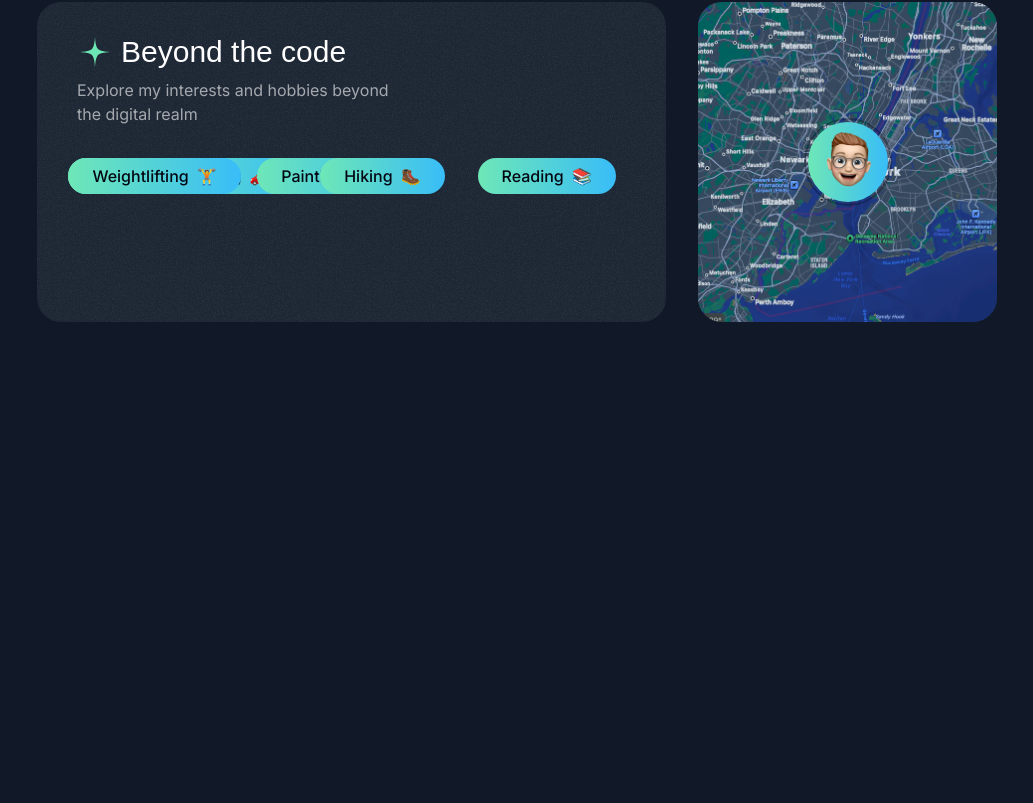
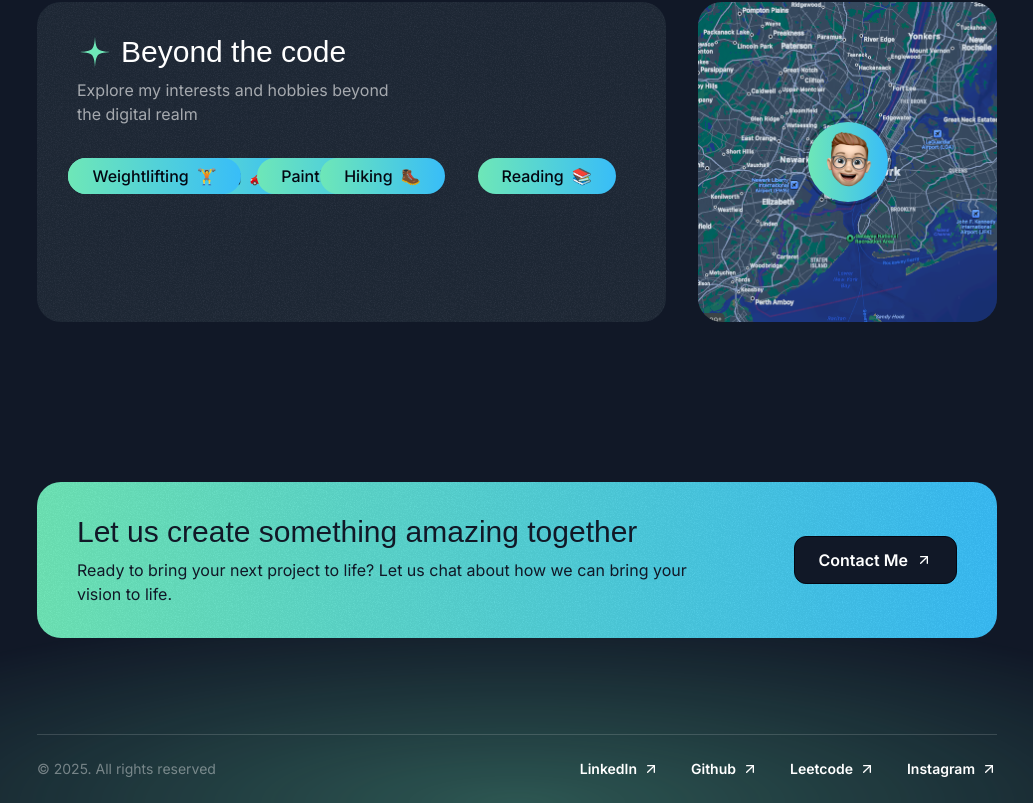
Before and after one commit to shaktawat19/nextjs-portfolio, a Next.js app: page / in a window 1280 px wide. Shown: the part 4566-5369 px from the top of the page, without its empty margins (123-1156 px from the left). Before the commit the page ends 4968 px from the top, so only its background shows below. Built offline with nearby package versions, Linux system fonts and the light colour scheme; a web font is replaced by a local one.

Commit message:
contact and footer

```diff
--- a/src/app/page.tsx
+++ b/src/app/page.tsx
@@ -1,4 +1,6 @@
 import { AboutSection } from '@/sections/About'
+import { ContactSection } from '@/sections/Contact'
+import { Footer } from '@/sections/Footer'
 import { Header } from '@/sections/Header'
 import { HeroSection } from '@/sections/Hero'
 import { ProjectsSection } from '@/sections/Projects'
@@ -14,6 +16,8 @@
       <TapeSection />
       <TestimonialsSection />
       <AboutSection />
+      <ContactSection />
+      <Footer />
     </div>
   )
 }
--- a/src/sections/Contact.tsx
+++ b/src/sections/Contact.tsx
@@ -1,3 +1,36 @@
+import ArrowUpRightIcon from '@/assets/icons/arrow-up-right.svg'
+import grainImage from '@/assets/images/grain.jpg'
+
 export const ContactSection = () => {
-  return <div>Contact Section</div>;
-};
+  return (
+    <div className='py-16 pt-12 lg:py-24 lg:pt-20'>
+      <div className='container'>
+        <div className='bg-gradient-to-r from-emerald-300 to-sky-400 text-gray-900 py8 px-10 rounded-3xl text-center md:text-left relative overflow-hidden z-0 py-8'>
+          <div
+            className='absolute inset-0 opacity-5 -z-10'
+            style={{
+              backgroundImage: `url(${grainImage.src})`,
+            }}
+          ></div>
+          <div className='flex flex-col md:flex-row gap-8 md:gap-16 items-center'>
+            <div>
+              <h2 className='font-serif text-2xl md:text-3xl'>
+                Let us create something amazing together
+              </h2>
+              <p className='text-sm mt-2 md:text-base'>
+                Ready to bring your next project to life? Let us chat about how
+                we can bring your vision to life.
+              </p>
+            </div>
+            <div>
+              <button className='text-white bg-gray-900 inline-flex items-center px-6 h-12 rounded-xl gap-2 w-max border border-gray-950'>
+                <span className='font-semibold'>Contact Me</span>
+                <ArrowUpRightIcon className='size-4' />
+              </button>
+            </div>
+          </div>
+        </div>
+      </div>
+    </div>
+  )
+}
--- a/src/sections/Footer.tsx
+++ b/src/sections/Footer.tsx
@@ -1,3 +1,46 @@
+import { title } from 'process'
+import ArrowRightIcon from '../assets/icons/arrow-up-right.svg'
+
+const footerLinks = [
+  {
+    title: 'LinkedIn',
+    href: '#',
+  },
+  {
+    title: 'Github',
+    href: '#',
+  },
+  {
+    title: 'Leetcode',
+    href: '#',
+  },
+  {
+    title: 'Instagram',
+    href: '#',
+  },
+]
+
 export const Footer = () => {
-  return <div>Footer Section</div>;
-};
+  return (
+    <footer className='relative -z-10 overflow-x-clip'>
+      <div className='absolute h-[400px] w-[1600px] bottom-0 left-1/2 -translate-x-1/2 bg-emerald-300/30 [mask-image:radial-gradient(50%_50%_at_bottom_center,black,transparent)] -z-10'></div>
+      <div className='container'>
+        <div className='border-t border-white/15 py-6 text-sm flex flex-col md:flex-row md:justify-between items-center gap-8'>
+          <div className='text-white/40'> &copy; 2025. All rights reserved</div>
+          <nav className='flex flex-col md:flex-row items-center gap-8'>
+            {footerLinks.map((link) => (
+              <a
+                href={link.href}
+                key={link.title}
+                className='inline-flex items-center gap-1.5'
+              >
+                <span className='font-semibold'>{link.title}</span>
+                <ArrowRightIcon className='size-4' />
+              </a>
+            ))}
+          </nav>
+        </div>
+      </div>
+    </footer>
+  )
+}
```
